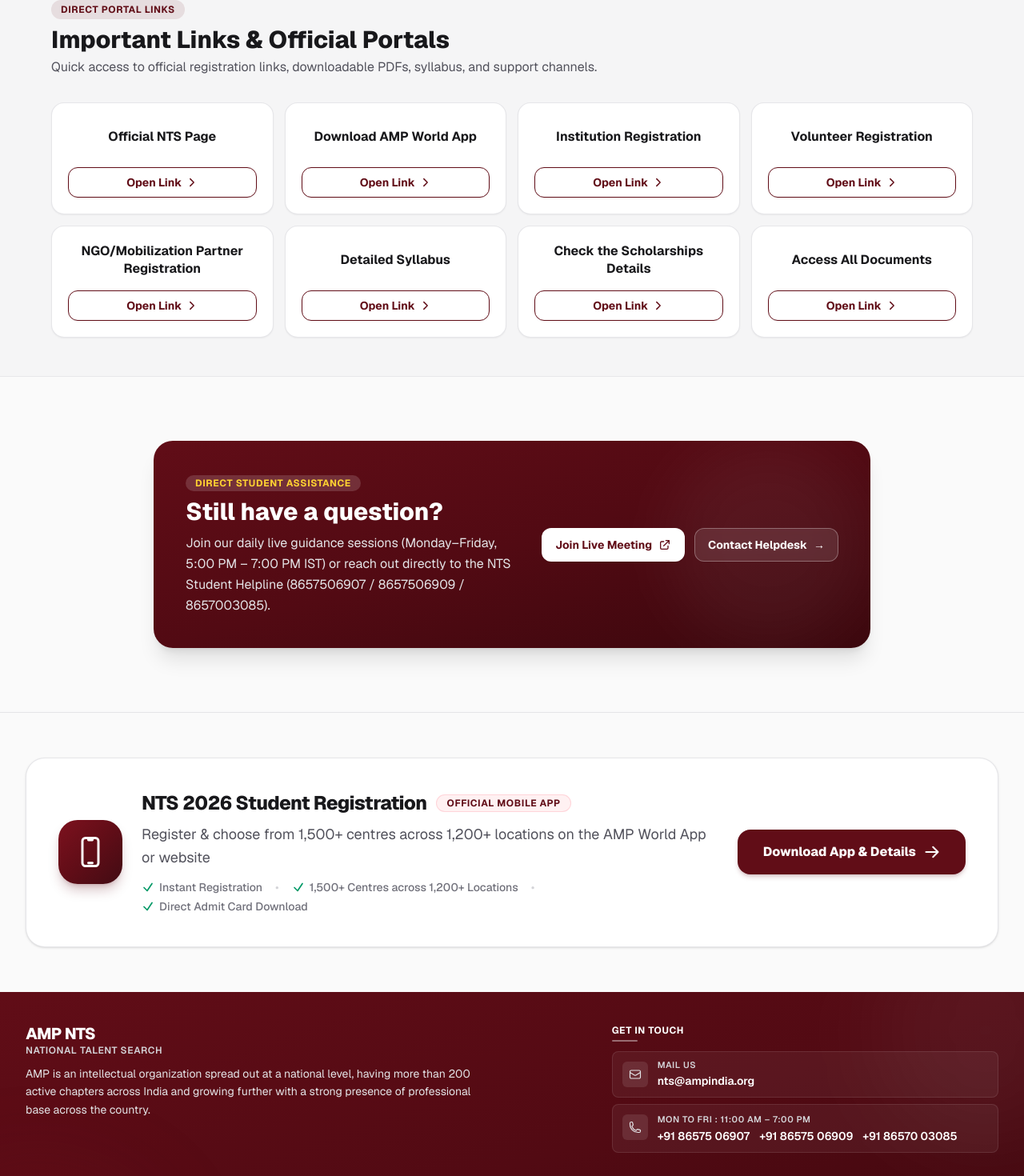
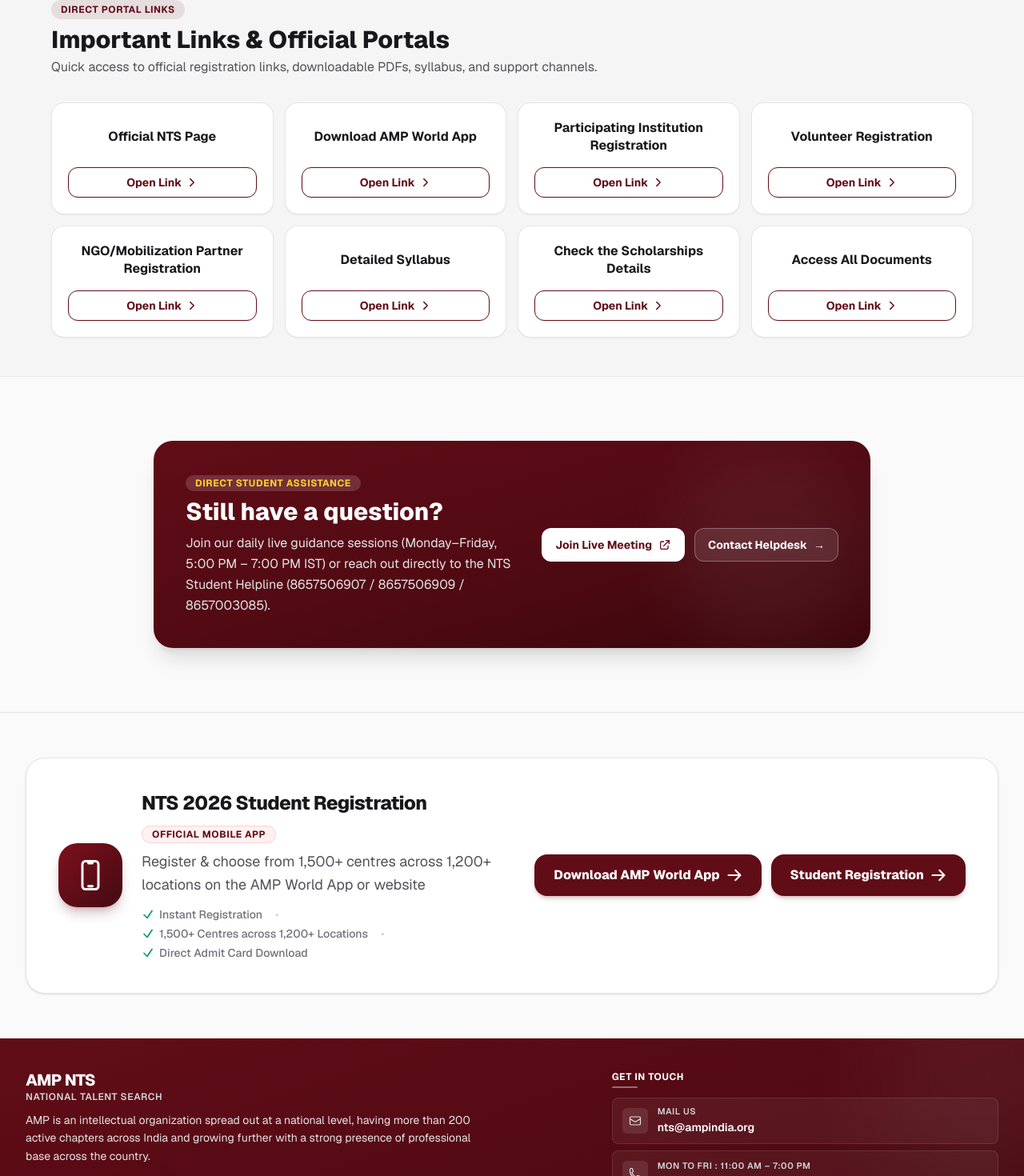
Before and after one commit to ansariafzal-ka/AMP-World-NTS-Web-Application-, a Next.js app: page /FAQs in a window 1280 px wide. Shown: the part 4200-5670 px from the top of the page at 80% size. Built offline with nearby package versions, Linux system fonts and the light colour scheme.

Commit message:
Updated the Static Pages

```diff
--- a/src/app/(public)/Become_An_Exam_Center/page.tsx
+++ b/src/app/(public)/Become_An_Exam_Center/page.tsx
@@ -469,9 +469,7 @@ export default function BecomeAnExamCenterPage() {
 
                 <div className="flex flex-col sm:flex-row items-stretch sm:items-center gap-3 shrink-0">
                   <Button
-                    href="https://www.tinyurl.com/NTSExamCenter"
-                    target="_blank"
-                    rel="noopener noreferrer"
+                    href="/exam-centre-registration"
                     variant="secondary"
                     size="lg"
                     className="whitespace-nowrap font-bold"
@@ -480,7 +478,7 @@ export default function BecomeAnExamCenterPage() {
                   </Button>
 
                   <Button
-                    href="https://www.tinyurl.com/NTSExamCenter"
+                    href="https://drive.google.com/drive/folders/181G2tsjfI4HCQXkcGi-J9uZYTAunB0iJ"
                     target="_blank"
                     rel="noopener noreferrer"
                     variant="frosted"
--- a/src/app/(public)/FAQs/page.tsx
+++ b/src/app/(public)/FAQs/page.tsx
@@ -1,4 +1,5 @@
 import React from "react";
+import Link from "next/link";
 import Navbar from "@/components/layout/navbar";
 import Footer from "@/components/layout/footer";
 import FaqInteractive from "@/components/faqs/FaqInteractive";
@@ -156,14 +157,10 @@ export default function FaqsPage() {
             </div>
 
             <div className="grid grid-cols-1 sm:grid-cols-2 lg:grid-cols-4 gap-3.5">
-              {IMPORTANT_LINKS.map((link) => (
-                <a
-                  key={link.title}
-                  href={link.url}
-                  target="_blank"
-                  rel="noopener noreferrer"
-                  className="group flex flex-col justify-between text-center rounded-2xl border border-zinc-200/90 bg-white p-4 sm:p-5 shadow-xs transition-all duration-200 hover:-translate-y-0.5 hover:border-[#610D17]/40 hover:shadow-md"
-                >
+              {IMPORTANT_LINKS.map((link) => {
+                const isExternal = link.url.startsWith("http");
+                const cardContent = (
+                  <>
                     <div className="flex flex-1 items-center justify-center min-h-[44px]">
                       <h3 className="text-sm sm:text-base font-bold text-zinc-900 group-hover:text-[#610D17] transition-colors leading-snug text-center">
                         {link.title}
@@ -183,8 +180,28 @@ export default function FaqsPage() {
                         </svg>
                       </span>
                     </div>
+                  </>
+                );
+
+                const cardClasses =
+                  "group flex flex-col justify-between text-center rounded-2xl border border-zinc-200/90 bg-white p-4 sm:p-5 shadow-xs transition-all duration-200 hover:-translate-y-0.5 hover:border-[#610D17]/40 hover:shadow-md";
+
+                return isExternal ? (
+                  <a
+                    key={link.title}
+                    href={link.url}
+                    target="_blank"
+                    rel="noopener noreferrer"
+                    className={cardClasses}
+                  >
+                    {cardContent}
                   </a>
-              ))}
+                ) : (
+                  <Link key={link.title} href={link.url} className={cardClasses}>
+                    {cardContent}
+                  </Link>
+                );
+              })}
             </div>
           </div>
         </section>
--- a/src/components/faqs/FaqData.tsx
+++ b/src/components/faqs/FaqData.tsx
@@ -692,8 +692,8 @@ export interface ImportantLinkItem {
 export const IMPORTANT_LINKS: ImportantLinkItem[] = [
   {
     title: "Official NTS Page",
-    url: "https://www.ampindia.org/National_Talent_Search",
-    linkText: "www.ampindia.org/National_Talent_Search",
+    url: "https://www.ampindia.org/national_talent_search",
+    linkText: "www.ampindia.org/national_talent_search",
   },
   {
     title: "Download AMP World App",
@@ -701,9 +701,9 @@ export const IMPORTANT_LINKS: ImportantLinkItem[] = [
     linkText: "www.tinyurl.com/AMPWorldApp",
   },
   {
-    title: "Institution Registration",
-    url: "http://www.tinyurl.com/AMP-Institute-Connect",
-    linkText: "www.tinyurl.com/AMP-Institute-Connect",
+    title: "Participating Institution Registration",
+    url: "/institution-registration",
+    linkText: "/institution-registration",
   },
   {
     title: "Volunteer Registration",
--- a/src/components/layout/footer.tsx
+++ b/src/components/layout/footer.tsx
@@ -1,7 +1,6 @@
 "use client";
 
 import Link from "next/link";
-import { usePathname } from "next/navigation";
 import Button from "@/components/common/Button";
 
 interface PlatformLink {
@@ -63,16 +62,12 @@ const socialLinks = [
 ];
 
 export default function Footer() {
-  const pathname = usePathname();
-  const isAppPage = pathname === "/AMP_World_App";
-
   return (
     <>
-      {/* Subtle Pre-Footer Callout Strip Redirecting to AMP_World_App (Hidden on /AMP_World_App) */}
-      {!isAppPage && (
-        <aside aria-label="AMP World App Download" className="border-t border-zinc-200 bg-zinc-50 py-10 sm:py-14">
+      {/* Pre-Footer Callout Strip with Download AMP World App & Student Registration */}
+      <aside aria-label="AMP World App Download and Student Registration" className="border-t border-zinc-200 bg-zinc-50 py-10 sm:py-14">
         <div className="mx-auto max-w-7xl px-4 sm:px-6 lg:px-8">
-            <div className="relative flex flex-col lg:flex-row lg:items-center justify-between gap-6 lg:gap-8 rounded-3xl border border-zinc-200/90 bg-white p-6 sm:p-8 lg:p-10 shadow-sm">
+          <div className="relative flex flex-col xl:flex-row xl:items-center justify-between gap-6 lg:gap-8 rounded-3xl border border-zinc-200/90 bg-white p-6 sm:p-8 lg:p-10 shadow-sm">
             <div className="flex items-start sm:items-center gap-5 sm:gap-6 min-w-0">
               {/* Large App Phone Icon Emblem */}
               <div className="flex h-16 w-16 sm:h-20 sm:w-20 shrink-0 items-center justify-center rounded-2xl sm:rounded-3xl bg-gradient-to-br from-[#7D111E] via-[#610D17] to-[#420B13] text-white shadow-lg shadow-[#610D17]/25">
@@ -120,14 +115,24 @@ export default function Footer() {
               </div>
             </div>
 
-              {/* Prominent Action Button */}
-              <div className="flex items-center justify-start lg:justify-end shrink-0 pt-2 lg:pt-0">
+            {/* Action Buttons: Download App & Student Registration side-by-side */}
+            <div className="flex flex-col sm:flex-row items-stretch sm:items-center justify-start xl:justify-end gap-3 shrink-0 pt-2 xl:pt-0">
               <Link
                 href="/AMP_World_App"
-                  className="group/btn inline-flex items-center justify-center gap-2.5 rounded-2xl bg-[#610D17] px-6 sm:px-8 py-4 text-sm sm:text-base font-extrabold text-white shadow-md shadow-[#610D17]/20 transition-all duration-200 hover:bg-[#520A13] hover:shadow-lg hover:-translate-y-0.5 active:translate-y-0 w-full sm:w-auto text-center"
+                className="group/btn inline-flex items-center justify-center gap-2 rounded-2xl bg-[#610D17] px-5 sm:px-6 py-3.5 text-xs sm:text-sm md:text-base font-extrabold text-white shadow-md shadow-[#610D17]/20 transition-all duration-200 hover:bg-[#520A13] hover:shadow-lg hover:-translate-y-0.5 active:translate-y-0 text-center whitespace-nowrap"
               >
-                  <span>Download App &amp; Details</span>
-                  <svg className="w-5 h-5 transition-transform duration-200 group-hover/btn:translate-x-1.5" fill="none" viewBox="0 0 24 24" stroke="currentColor" strokeWidth={2.5}>
+                <span>Download AMP World App</span>
+                <svg className="w-4 h-4 sm:w-5 sm:h-5 transition-transform duration-200 group-hover/btn:translate-x-1" fill="none" viewBox="0 0 24 24" stroke="currentColor" strokeWidth={2.5}>
+                  <path strokeLinecap="round" strokeLinejoin="round" d="M13.5 4.5L21 12m0 0l-7.5 7.5M21 12H3" />
+                </svg>
+              </Link>
+
+              <Link
+                href="/student-registration"
+                className="group/btn inline-flex items-center justify-center gap-2 rounded-2xl bg-[#610D17] px-5 sm:px-6 py-3.5 text-xs sm:text-sm md:text-base font-extrabold text-white shadow-md shadow-[#610D17]/20 transition-all duration-200 hover:bg-[#520A13] hover:shadow-lg hover:-translate-y-0.5 active:translate-y-0 text-center whitespace-nowrap"
+              >
+                <span>Student Registration</span>
+                <svg className="w-4 h-4 sm:w-5 sm:h-5 transition-transform duration-200 group-hover/btn:translate-x-1" fill="none" viewBox="0 0 24 24" stroke="currentColor" strokeWidth={2.5}>
                   <path strokeLinecap="round" strokeLinejoin="round" d="M13.5 4.5L21 12m0 0l-7.5 7.5M21 12H3" />
                 </svg>
               </Link>
@@ -135,7 +140,6 @@ export default function Footer() {
           </div>
         </div>
       </aside>
-      )}
 
       <footer className="relative w-full overflow-hidden bg-gradient-to-br from-[#610D17] via-[#520A13] to-[#3B070D] text-white">
         {/* Decorative ambient background glows */}
--- a/src/components/ui/DatesTimeline.tsx
+++ b/src/components/ui/DatesTimeline.tsx
@@ -1,5 +1,11 @@
 import React from "react";
 import Link from "next/link";
+
+export interface TimelineAction {
+  label: string;
+  href: string;
+  isExternal?: boolean;
+}
 
 export interface TimelineEvent {
   id: string;
@@ -11,6 +17,7 @@ export interface TimelineEvent {
   description: string;
   icon: React.ReactNode;
   highlightNote: string;
+  actions?: TimelineAction[];
   actionLabel?: string | null;
   actionHref?: string | null;
   isExternal?: boolean;
@@ -63,8 +70,20 @@ export default function DatesTimeline() {
         </svg>
       ),
       highlightNote: "Register via the official AMP World Mobile App.",
-      actionLabel: "Download AMP World App",
-      actionHref: "/AMP_World_App",
+      actions: [
+        {
+          label: "Download AMP World App",
+          href: "/AMP_World_App",
+          isExternal: false,
+        },
+        {
+          label: "Student Registration",
+          href: "/student-registration",
+          isExternal: false,
+        },
+      ],
+      actionLabel: null,
+      actionHref: null,
       isExternal: false,
     },
     {
@@ -87,8 +106,8 @@ export default function DatesTimeline() {
         </svg>
       ),
       highlightNote: "Coordinated directly with authorized Institutional Exam Centres.",
-      actionLabel: "Exam Centre Portal",
-      actionHref: "/Become_An_Exam_Center",
+      actionLabel: null,
+      actionHref: null,
       isExternal: false,
     },
     {
@@ -119,7 +138,7 @@ export default function DatesTimeline() {
       id: "admit-card",
       step: "05",
       title: "Admit Card Release",
-      schedule: "Late November 2026",
+      schedule: "30 November 2026",
       status: "Confirmed",
       statusType: "confirmed",
       description:
@@ -135,8 +154,8 @@ export default function DatesTimeline() {
         </svg>
       ),
       highlightNote: "Available on the AMP World Mobile App.",
-      actionLabel: "Get Hall Ticket Info",
-      actionHref: "/AMP_World_App",
+      actionLabel: null,
+      actionHref: null,
       isExternal: false,
     },
     {
@@ -333,7 +352,57 @@ export default function DatesTimeline() {
                     <span>{event.highlightNote}</span>
                   </div>
 
-                  {event.actionLabel && event.actionHref && (
+                  {event.actions && event.actions.length > 0 ? (
+                    <div className="flex flex-wrap items-center gap-2">
+                      {event.actions.map((act) =>
+                        act.isExternal ? (
+                          <a
+                            key={act.label}
+                            href={act.href}
+                            target="_blank"
+                            rel="noopener noreferrer"
+                            className="inline-flex items-center gap-1.5 text-xs font-bold text-[#610D17] hover:text-[#4B0A12] bg-[#FBF2F3] hover:bg-[#F3E2E5] px-3 py-1.5 rounded-lg transition-colors"
+                          >
+                            <span>{act.label}</span>
+                            <svg
+                              className="w-3.5 h-3.5"
+                              fill="none"
+                              viewBox="0 0 24 24"
+                              stroke="currentColor"
+                            >
+                              <path
+                                strokeLinecap="round"
+                                strokeLinejoin="round"
+                                strokeWidth={2}
+                                d="M10 6H6a2 2 0 00-2 2v10a2 2 0 002 2h10a2 2 0 002-2v-4M14 4h6m0 0v6m0-6L10 14"
+                              />
+                            </svg>
+                          </a>
+                        ) : (
+                          <Link
+                            key={act.label}
+                            href={act.href}
+                            className="inline-flex items-center gap-1.5 text-xs font-bold text-[#610D17] hover:text-[#4B0A12] bg-[#FBF2F3] hover:bg-[#F3E2E5] px-3 py-1.5 rounded-lg transition-colors"
+                          >
+                            <span>{act.label}</span>
+                            <svg
+                              className="w-3.5 h-3.5"
+                              fill="none"
+                              viewBox="0 0 24 24"
+                              stroke="currentColor"
+                            >
+                              <path
+                                strokeLinecap="round"
+                                strokeLinejoin="round"
+                                strokeWidth={2}
+                                d="M9 5l7 7-7 7"
+                              />
+                            </svg>
+                          </Link>
+                        )
+                      )}
+                    </div>
+                  ) : event.actionLabel && event.actionHref ? (
                     <div>
                       {event.isExternal ? (
                         <a
@@ -379,7 +448,7 @@ export default function DatesTimeline() {
                         </Link>
                       )}
                     </div>
-                  )}
+                  ) : null}
                 </div>
               </div>
             </div>
```
Also changed, not shown: src/components/nts-details/NTSDetailsContent.tsx (+27 -12 lines). Lines whose indentation alone changed are shown as unchanged.
